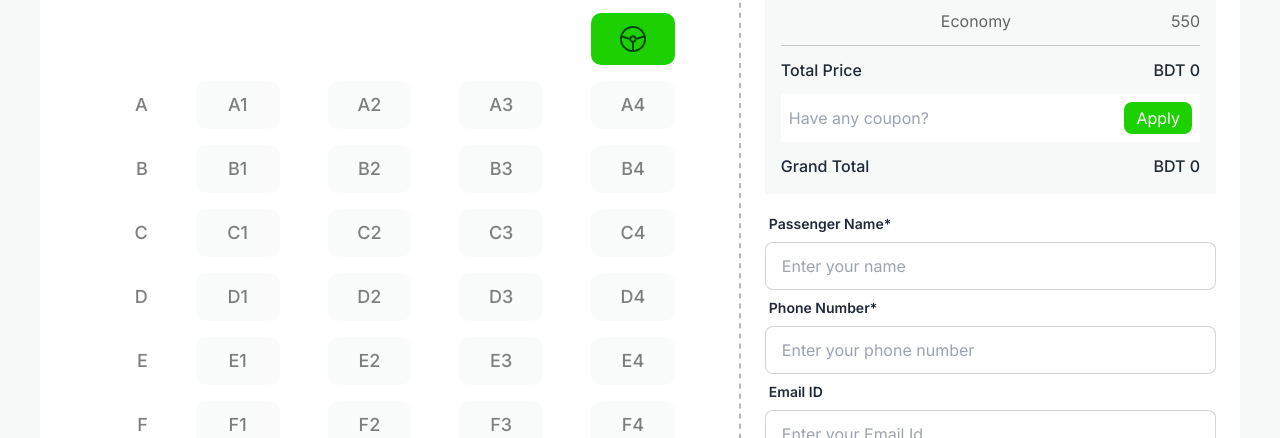
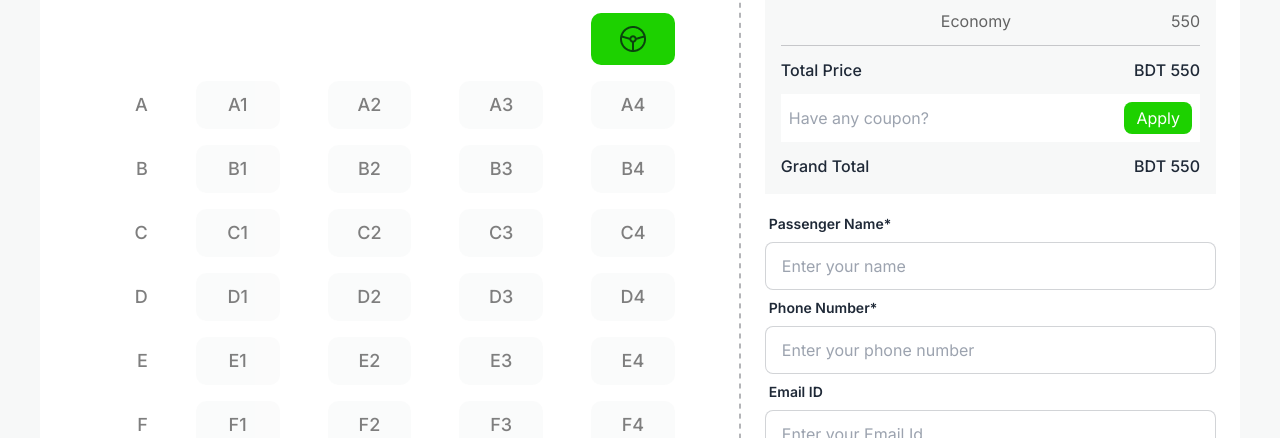
Before and after one commit to rabayasultana/assignment-5-ticketing, a plain HTML site: page index.html in a window 1280 px wide. Both pictures are taken after a click on the element 632 px from the left and 2095 px from the top of the page. Shown: the part 2057-2495 px from the top of the page. Drawn offline with nearby package versions, Linux system fonts and the light colour scheme.

Commit message:
total price and grand total

```diff
--- a/index.html
+++ b/index.html
@@ -347,7 +347,7 @@
 <img src="./images/Line 6.png" alt="">
 <div class="flex justify-between font-medium">
   <p>Total Price</p>
-  <p>BDT <span>0</span></p>
+  <p>BDT <span id="total-price">0</span></p>
 </div>
 <div class="flex justify-between bg-white p-2">
   <input placeholder="Have any coupon?" type="text" name="coupon" id="">
@@ -355,7 +355,7 @@
 </div>
 <div class="flex justify-between font-medium">
   <p>Grand Total</p>
-  <p>BDT 0</p>
+  <p>BDT <span id="grand-total">0</span></p>
 </div>
     </div>
     <div>
--- a/js/ticketing.js
+++ b/js/ticketing.js
@@ -15,7 +15,6 @@ targetSection.scrollIntoView({ behavior: 'smooth' })
   })
 
 
-let totalPrice = 0;
 const greyBgItems = document.querySelectorAll('.grey-bg');
 greyBgItems.forEach(item => {
   item.addEventListener('click', () => {
@@ -29,11 +28,12 @@ greyBgItems.forEach(item => {
 
         // total seat
         const totalSeat = document.getElementById('total-seat');
-        totalSeat.innerText--;
+        const totalSeatText = totalSeat.innerText;
+        const totalSeatNumber = parseFloat(totalSeatText);
+        totalSeat.innerText = totalSeatNumber - 1;
 
         // append child
         const seatName = item.innerText;
-        console.log(item, seatName);
         const newChild = document.createElement('div');
         newChild.innerHTML = `<div class="flex justify-between text-black opacity-60">
         <p>${seatName}</p>
@@ -45,7 +45,15 @@ greyBgItems.forEach(item => {
       seatNameContainer.appendChild(newChild);
 
       // total price
-      totalPrice = totalPrice + 550;
-      console.log(totalPrice);
+      const totalPriceElement = document.getElementById('total-price');
+      const totalPriceText = totalPriceElement.innerText;
+      const totalPriceNumber = parseFloat(totalPriceText);
+      const totalPrice = totalPriceNumber + 550;
+      totalPriceElement.innerText = totalPrice;
+
+      // grand total
+      const grandTotal = document.getElementById('grand-total');
+      grandTotal.innerText = totalPrice;
+
   });
 });
```
